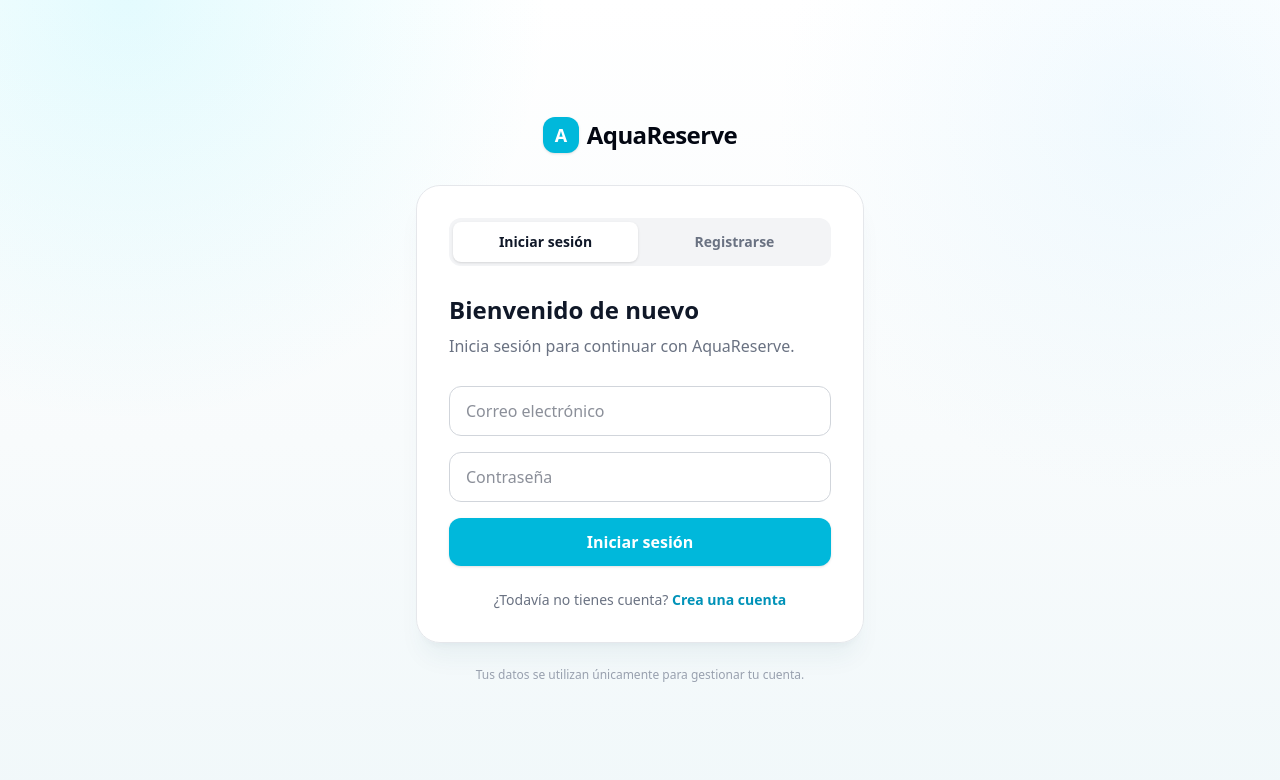
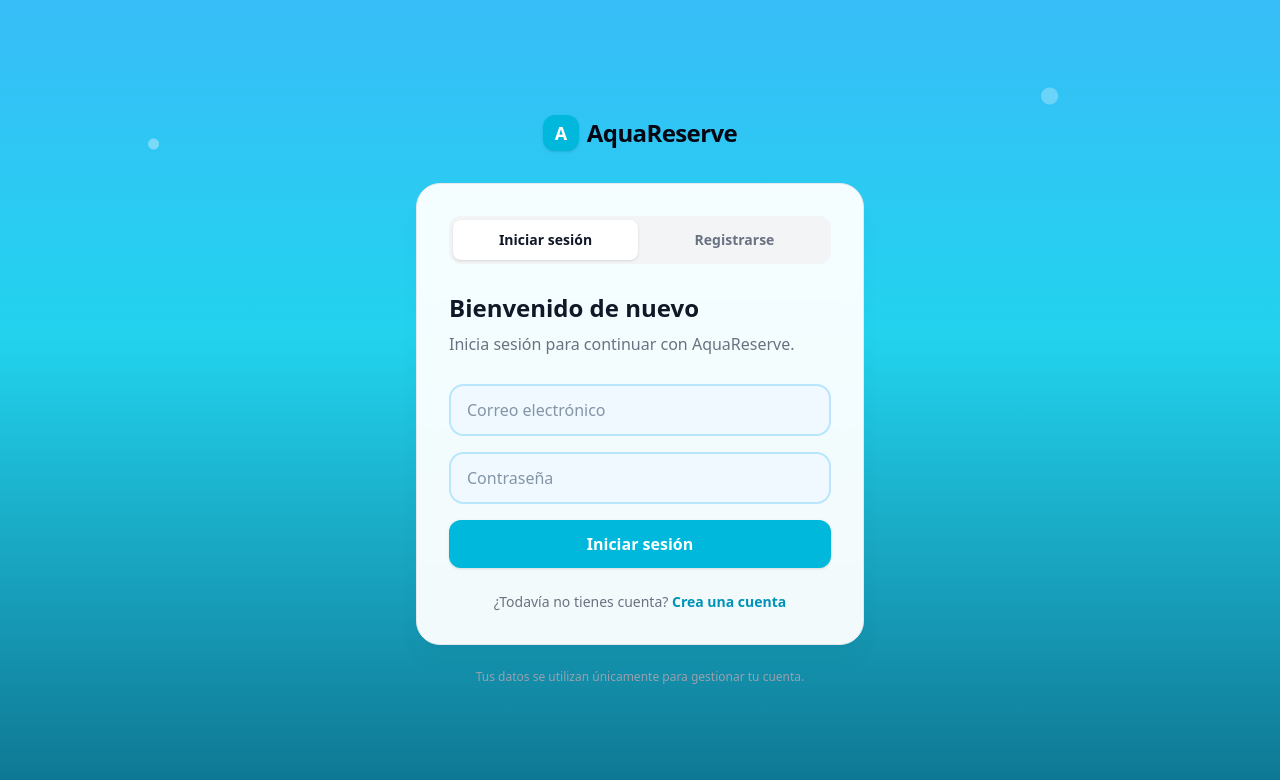
Before and after one commit to Owyni/next-js-learning, a Next.js app: page /login in a window 1280 px wide. Shown: the top 780 px of the page. Built offline with nearby package versions, Linux system fonts and the light colour scheme.

Commit message:
style: ocean yellow cartoon theme

```diff
--- a/src/app/globals.css
+++ b/src/app/globals.css
@@ -1,45 +1,39 @@
 @import "tailwindcss";
 
 :root {
-  --aqua: #0891b2;
-  --aqua-light: #ecfeff;
-  --ink: #172033;
+  --ocean: #0ea5e9;
+  --sponge: #fde047;
+  --ink: #17324d;
 }
 
-html {
-  background: #f8fafc;
-}
+html { background: #38bdf8; }
 
 body {
   min-height: 100vh;
   margin: 0;
   color: var(--ink);
-  background:
-    radial-gradient(circle at 10% 0%, rgba(103, 232, 249, 0.18), transparent 30%),
-    radial-gradient(circle at 90% 15%, rgba(186, 230, 253, 0.2), transparent 28%),
-    linear-gradient(180deg, #ffffff 0%, #f8fbfc 55%, #f1f8fa 100%);
+  background: radial-gradient(circle at 12% 18%, rgba(255,255,255,.35) 0 5px, transparent 6px), radial-gradient(circle at 82% 12%, rgba(255,255,255,.28) 0 8px, transparent 9px), linear-gradient(180deg, #38bdf8 0%, #22d3ee 42%, #0e7490 100%);
+  background-attachment: fixed;
 }
 
-::selection {
-  background: rgb(6 182 212 / 0.18);
-}
-
-button,
-a {
-  -webkit-tap-highlight-color: transparent;
-}
+::selection { background: rgba(253,224,71,.7); color: #17324d; }
+button, a { -webkit-tap-highlight-color: transparent; }
 
 .input {
   width: 100%;
-  border: 1px solid #d1d5db;
-  border-radius: 0.75rem;
-  padding: 0.75rem 1rem;
+  border: 2px solid #bae6fd;
+  border-radius: .9rem;
+  padding: .75rem 1rem;
   outline: none;
-  background: white;
+  background: #f0f9ff;
   transition: border-color 160ms ease, box-shadow 160ms ease;
 }
+.input:focus { border-color: #facc15; box-shadow: 0 0 0 4px rgba(250,204,21,.18); }
 
-.input:focus {
-  border-color: #06b6d4;
-  box-shadow: 0 0 0 3px rgb(6 182 212 / 0.12);
+.sponge-card {
+  background: rgba(255,255,255,.94);
+  border: 3px solid #facc15;
+  box-shadow: 0 12px 0 rgba(3,105,161,.25), 0 20px 35px rgba(8,47,73,.18);
 }
+
+.bubble { border: 2px solid rgba(255,255,255,.55); background: rgba(255,255,255,.14); border-radius: 9999px; }
```
